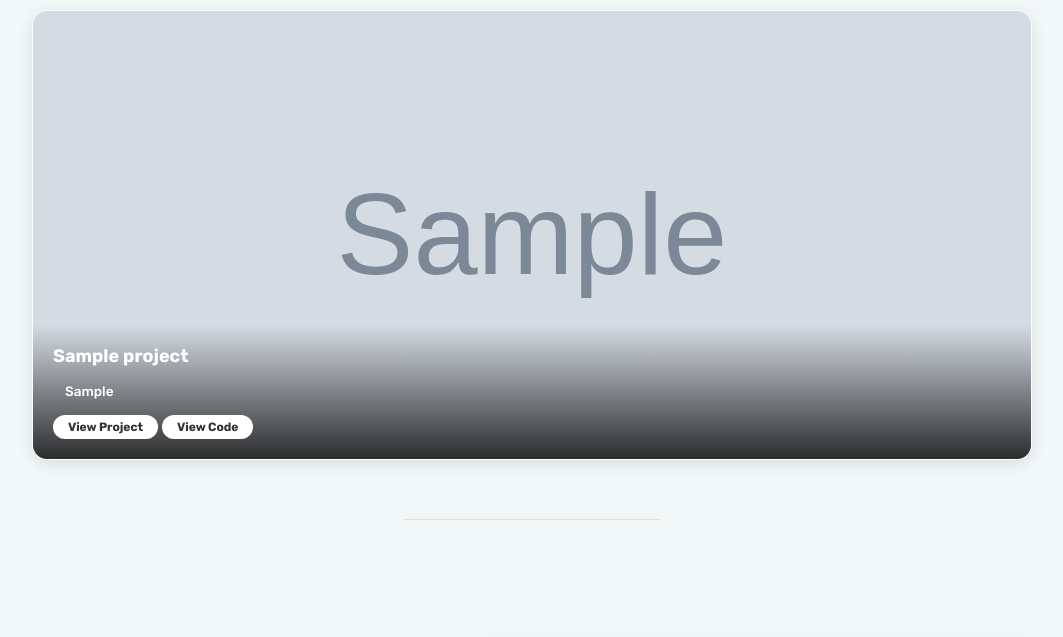
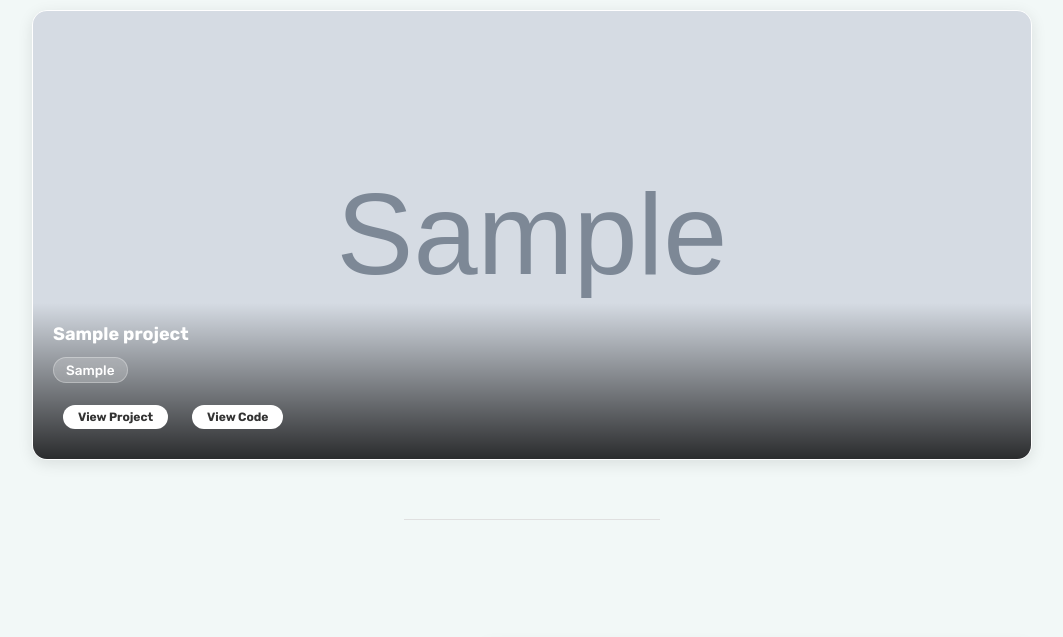
Before and after one commit to zibanoori/fullPortfo, a Django app: page / in a window 1280 px wide. Shown: the part 1767-2404 px from the top of the page, without its empty margins (108-1171 px from the left). Run offline with Django 5.2, Linux system fonts and the light colour scheme; tables that the repository leaves empty hold one stand-in row (values such as "Sample post"); grey boxes marked "Sample" are stand-in pictures.

Commit message:
Refine badges style and improve project card transitions

```diff
--- a/static/assets/css/style.css
+++ b/static/assets/css/style.css
@@ -490,6 +490,8 @@ main {
   text-decoration: none;
   font-size: 12px;
   font-weight: bold;
+  gap: 10px;
+  margin: 10px;
   transition: opacity 0.4s ease;
 }
 .project-link:hover {
@@ -497,22 +499,23 @@ main {
 }
 .badges {
   display: flex;
-  gap: 8px;
+  gap: 10px;
   margin: 12px 0;
-  flex-wrap: wrap;
 }
-
 .badge {
   padding: 4px 12px;
   border-radius: 20px;
   font-size: 0.85rem;
   font-weight: 500;
+  background-color: rgba(255, 255, 255, 0.2);
+  backdrop-filter: blur(5px);
+  border: 1px solid rgba(255, 255, 255, 0.3);
   transition: all 0.3s ease;
 }
 .badge:hover {
-  transform: translateY(-2px);
+  background-color: rgb(117, 115, 115);
+  color: white;
   box-shadow: 0 4px 8px rgba(0, 0, 0, 0.2);
-  opacity: 0.9;
 }
 .badge.html:hover,
 .badge.css:hover,
```
